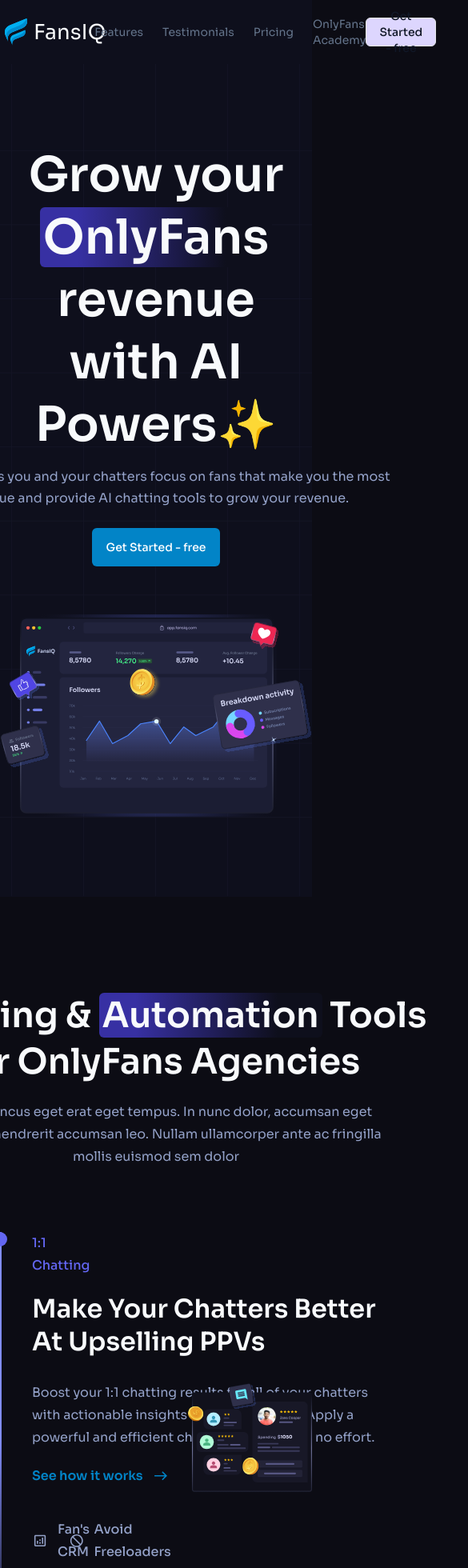
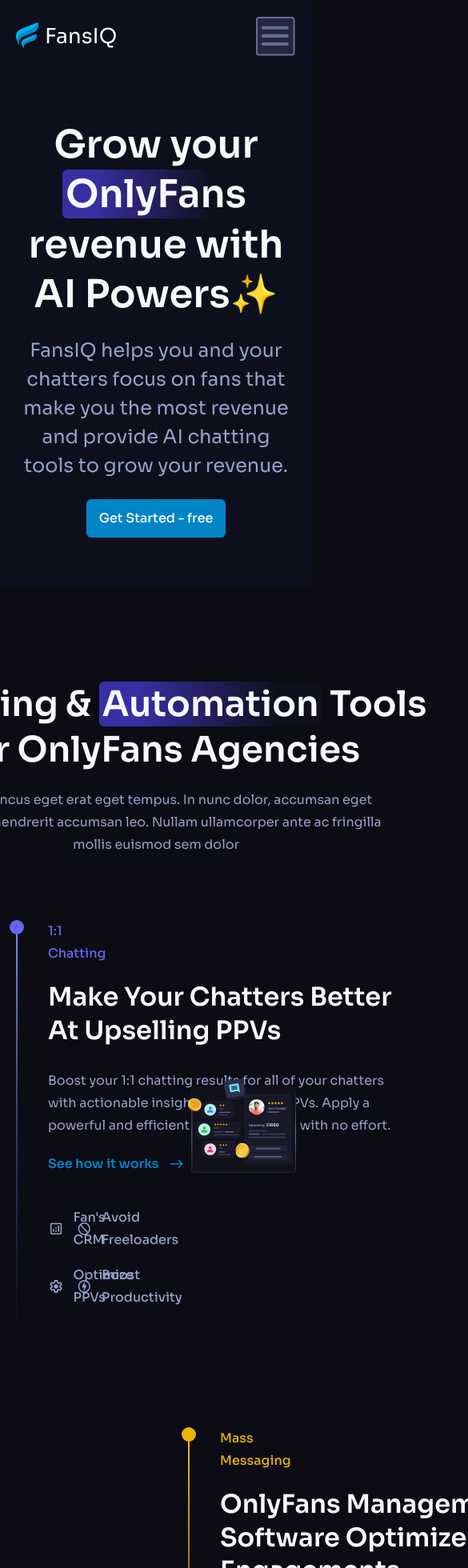
Before and after one commit to tarequl143/faniq, a Next.js app: page / in a window 390 px wide. Shown: the top 1960 px of the page at 80% size, 585 px wide, since content can reach past the window. Built offline with nearby package versions, Linux system fonts and the light colour scheme.

Commit message:
responsive

```diff
--- a/app/components/Banner/index.jsx
+++ b/app/components/Banner/index.jsx
@@ -33,9 +33,8 @@
 
           {/* decoration */}
           <div
-            className="h-[90px] absolute left-1/2 bottom-0 transform -translate-x-1/2 translate-y-1/3 z-0 bg-cover bg-no-repeat bg-center "
+            className="hidden 2xl:block h-[90px] absolute left-1/2 bottom-0 transform -translate-x-1/2 translate-y-1/3 z-0 bg-cover bg-no-repeat bg-center banner-decoration "
             style={{
-              width: "calc(100% + 200px)",
               backgroundImage: "url(/BannerDecoration.png)",
             }}
           ></div>
--- a/app/components/Features/index.jsx
+++ b/app/components/Features/index.jsx
@@ -35,7 +35,7 @@
         >
           {label}
         </h6>
-        <h3 className="w-[440.34px] text-slate-50 text-[32px] font-semibold leading-[41.60px] mt-5">
+        <h3 className="w-[440px] text-[#F8F8FF] text-[32px] font-semibold leading-[41.60px] mt-5">
           {title}
         </h3>
         <p className="w-[436.44px] text-[#94A2C9] text-base font-normal leading-7 mt-7">
@@ -69,7 +69,7 @@
 };
 
 const FeatureWrapper = ({ children }) => {
-  return <div className="grid grid-cols-2 gap-20 mt-20">{children}</div>;
+  return <div className="grid grid-cols-2 gap-20">{children}</div>;
 };
 
 export const Features = () => {
@@ -79,7 +79,7 @@
         <div>
           {/* header */}
           <div className="flex flex-col items-center justify-center gap-5">
-            <h2 className="w-[730px] text-center text-slate-50 text-[44px] font-semibold leading-[130%]">
+            <h2 className="w-[730px] text-center text-[#F8F8FF] text-[44px] font-semibold leading-[130%]">
               Upselling &{" "}
               <span className="px-1 textBGPrimary rounded-md">Automation</span>{" "}
               Tools For OnlyFans Agencies
@@ -95,7 +95,7 @@
 
           {/* feature card */}
 
-          <div className="flex flex-col gap-20">
+          <div className="mt-20 flex flex-col gap-x-20 gap-y-[120px]">
             <FeatureWrapper>
               <FeatureCardDetails
                 label={"1:1 Chatting"}
@@ -104,7 +104,7 @@
                   "Boost your 1:1 chatting results for all of your chatters with actionable insights on fans and PPVs. Apply a powerful and efficient chatting system with no effort."
                 }
                 circleColor="#6366F1"
-                gradientClass={`from-[#818CF8] via-[#818CF8] to-[#0C0C14]`}
+                gradientClass={`from-[#818CF8] via-[#818df85f] to-[#0C0C14]`}
               >
                 <div className="mt-10 grid grid-cols-2 gap-4">
                   <FeatureTag title="Fan's CRM" icon={"/icons/Analytics.svg"} />
@@ -136,7 +136,7 @@
                   "Supercharge your PPV mass messages with Smart Pricing and expired fans Auto-Follower."
                 }
                 circleColor="#EBB308"
-                gradientClass="from-[#FBBF24] via-[#FBBF24] to-[#0C0C14]"
+                gradientClass="from-[#FBBF24] via-[#fbbe245f] to-[#0C0C14]"
               >
                 <div className="mt-10 grid grid-cols-2 gap-4">
                   <FeatureTag
@@ -170,7 +170,7 @@
                   "Track your TikTok, Instagram, and Twitter to understand your fans' demographics and boost your OnlyFans growth. Discover where they're from and their age to tailor your content. Leverage these insights to engage your audience and watch your revenue soar."
                 }
                 circleColor="#65A30A"
-                gradientClass={`from-[#84CC16] via-[#84CC16] to-[#0C0C14]`}
+                gradientClass={`from-[#84CC16] via-[#83cc165e] to-[#0C0C14]`}
               ></FeatureCardDetails>
               <FeatureImage src={"/TrackTiktok.svg"} />
             </FeatureWrapper>
--- a/app/components/Hero/index.jsx
+++ b/app/components/Hero/index.jsx
@@ -4,27 +4,27 @@
 
 export const Hero = () => {
   return (
-    <div className="py-[100px] bg-hero_pattern bg-center bg-no-repeat bg-cover">
+    <div className="py-[60px] lg:py-[100px] bg-hero_pattern bg-center bg-no-repeat bg-cover">
       <SectionWrapper>
         <div className="flex flex-col justify-center items-center">
-          <h1 className="text-center text-slate-50 text-6xl font-semibold leading-[130%]">
+          <h1 className="text-center text-slate-50 text-[48px] md:text-6xl font-semibold leading-[130%]">
             Grow your{" "}
             <span className="px-1 textBGPrimary rounded-md">OnlyFans</span>{" "}
             <br />
             revenue with AI Powers✨
           </h1>
-          <div className="w-[594px] text-center text-textSecondary text-base font-normal leading-[170%] mt-3">
+          <div className="w-full lg:w-[594px] text-center text-textSecondary text-2xl lg:text-base font-normal leading-[150%] lg:leading-[170%] mt-5 lg:mt-3">
             FansIQ helps you and your chatters focus on fans that make you the
             most revenue and provide AI chatting tools to grow your revenue.
           </div>
 
-          <div className="w-40 h-12 p-4 bg-sky-600 rounded-md justify-center items-center gap-2.5 inline-flex mt-6">
-            <button className="text-white text-sm font-medium">
+          <div className="w-auto md:w-40 h-12 p-4 bg-sky-600 rounded-md justify-center items-center gap-2.5 inline-flex mt-6">
+            <button className="text-white text-base md:text-sm font-medium">
               Get Started - free
             </button>
           </div>
 
-          <div className="mt-[60px]">
+          <div className="hidden md:block mt-[60px]">
             <Image
               src="/Dashboard.svg"
               height={626}
--- a/app/components/Navbar/index.jsx
+++ b/app/components/Navbar/index.jsx
@@ -1,4 +1,6 @@
-import React from "react";
+"use client";
+
+import React, { useState } from "react";
 import { SectionWrapper } from "../SectionWrapper";
 import Image from "next/image";
 
@@ -14,7 +16,7 @@
 const LinkItem = ({ props, children }) => {
   return (
     <span
-      className="text-slate-500 hover:text-slate-50 text-sm font-normal cursor-pointer"
+      className="text-[#686B95] hover:text-slate-50 text-sm font-normal cursor-pointer"
       {...props}
     >
       {children}
@@ -33,19 +35,49 @@
   );
 };
 
+const MobileLinks = () => {
+  return (
+    <div className="absolute z-50 bg-[#0E0F1C] bottom-0 left-0 right-0 transform translate-y-full py-4 flex flex-col md:hidden items-center justify-center gap-6">
+      <LinkItem>Features</LinkItem>
+      <LinkItem>Testimonials</LinkItem>
+      <LinkItem>Pricing</LinkItem>
+      <LinkItem>OnlyFans Academy</LinkItem>
+      <div className=" inline-flex w-40 h-9 px-4 py-2.5 bg-violet-200 rounded-md border justify-center items-center gap-2.5 ">
+        <button className="text-gray-900 text-sm font-medium">
+          Get Started - free
+        </button>
+      </div>
+    </div>
+  );
+};
+
 const Navbar = () => {
+  const [showMobileNav, setShowMobileNav] = useState(false);
+
   return (
-    <div className="p-5 bg-[#0E0F1C]">
+    <div className="py-5 md:p-5 bg-[#0E0F1C] relative">
       <SectionWrapper>
         <div className="flex items-center justify-between">
           <Logo />
-          <Links />
+          <div className="hidden md:block">
+            <Links />
+          </div>
 
-          <div className="w-40 h-9 px-4 py-2.5 bg-violet-200 rounded-md border justify-center items-center gap-2.5 inline-flex">
+          <div className="hidden md:inline-flex w-40 h-9 px-4 py-2.5 bg-violet-200 rounded-md border justify-center items-center gap-2.5 ">
             <button className="text-gray-900 text-sm font-medium">
               Get Started - free
             </button>
           </div>
+
+          {/* mobile */}
+          <div
+            className="block md:hidden"
+            onClick={() => setShowMobileNav(!showMobileNav)}
+          >
+            <Image src="/burger.svg" height={50} width={50} alt="burger" />
+          </div>
+          {showMobileNav && <MobileLinks />}
+          {/* mobile */}
         </div>
       </SectionWrapper>
     </div>
--- a/app/globals.css
+++ b/app/globals.css
@@ -38,7 +38,7 @@
   border-radius: 50%;
   position: absolute;
   top: 0;
-  left: 0; /* Center horizontally within the pseudo-element */
+  left: 1px; /* Center horizontally within the pseudo-element */
   transform: translate(-50%, 0%);
 }
 
@@ -57,14 +57,14 @@
     transparent 0%,
     transparent 10%,
 
-    rgba(89, 92, 126, 0.9) 10%,
-    rgba(89, 92, 126, 0.9) 20%,
+    rgba(89, 92, 126, 0) 10%,
+    rgba(89, 92, 126, 0.8) 20%,
 
     rgba(89, 92, 126) 20%,
     rgba(89, 92, 126) 80%,
 
-    rgba(89, 92, 126, 0.9) 80%,
-    rgba(89, 92, 126, 0.9) 90%,
+    rgba(89, 92, 126, 0.8) 80%,
+    rgba(89, 92, 126, 0) 90%,
 
     transparent 90%,
     transparent 100%
@@ -81,3 +81,8 @@
     #0f111e 100%
   );
 }
+
+.banner-decoration {
+  width: calc(100% + 200px);
+  @apply 2xl:w-[110%];
+}
--- a/app/page.js
+++ b/app/page.js
@@ -23,7 +23,6 @@
       <FrequentlyAskedQuestions />
       <Banner />
       <Footer />
-      <div className="p-96" />
     </main>
   );
 }
--- a/tailwind.config.js
+++ b/tailwind.config.js
@@ -7,15 +7,41 @@
   ],
   theme: {
     container: {
+      padding: {
+        DEFAULT: "20px",
+        sm: "1rem",
+        lg: "0rem",
+        xl: "0rem",
+        "2xl": "0rem",
+      },
       // you can configure the container to be centered
       center: true,
       screens: {
         sm: "600px",
         md: "728px",
         lg: "984px",
-        xl: "1170px",
-        "2xl": "1170px",
+        xl: "984px",
+        "2xl": "970px",
+        "3xl": "1170px",
       },
+    },
+    screens: {
+      sm: "640px",
+      // => @media (min-width: 640px) { ... }
+
+      md: "768px",
+      // => @media (min-width: 768px) { ... }
+
+      lg: "1024px",
+      // => @media (min-width: 1024px) { ... }
+
+      xl: "1280px",
+      // => @media (min-width: 1280px) { ... }
+
+      "2xl": "1400px",
+
+      "3xl": "1800px",
+      // => @media (min-width: 1536px) { ... }
     },
     extend: {
       backgroundImage: {
```
Also changed, not shown: public/burger.svg (added).
